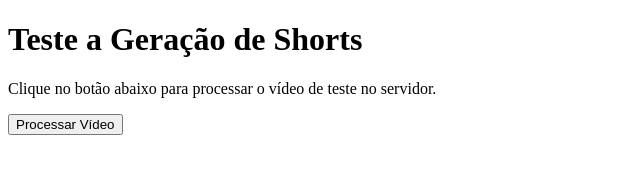
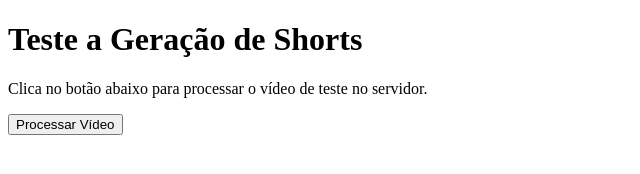
Before and after one commit to CardosoB8/ShortsaiDoso, a website: page public/index.html in a window 1280 px wide. Shown: the full height of the page, 0-640 px from the left. Drawn offline with Linux system fonts and the light colour scheme.

Commit message:
Update index.html

```diff
--- a/public/index.html
+++ b/public/index.html
@@ -7,7 +7,7 @@
 </head>
 <body>
     <h1>Teste a Geração de Shorts</h1>
-    <p>Clique no botão abaixo para processar o vídeo de teste no servidor.</p>
+    <p>Clica no botão abaixo para processar o vídeo de teste no servidor.</p>
 
     <button id="process-button">Processar Vídeo</button>
 
```
